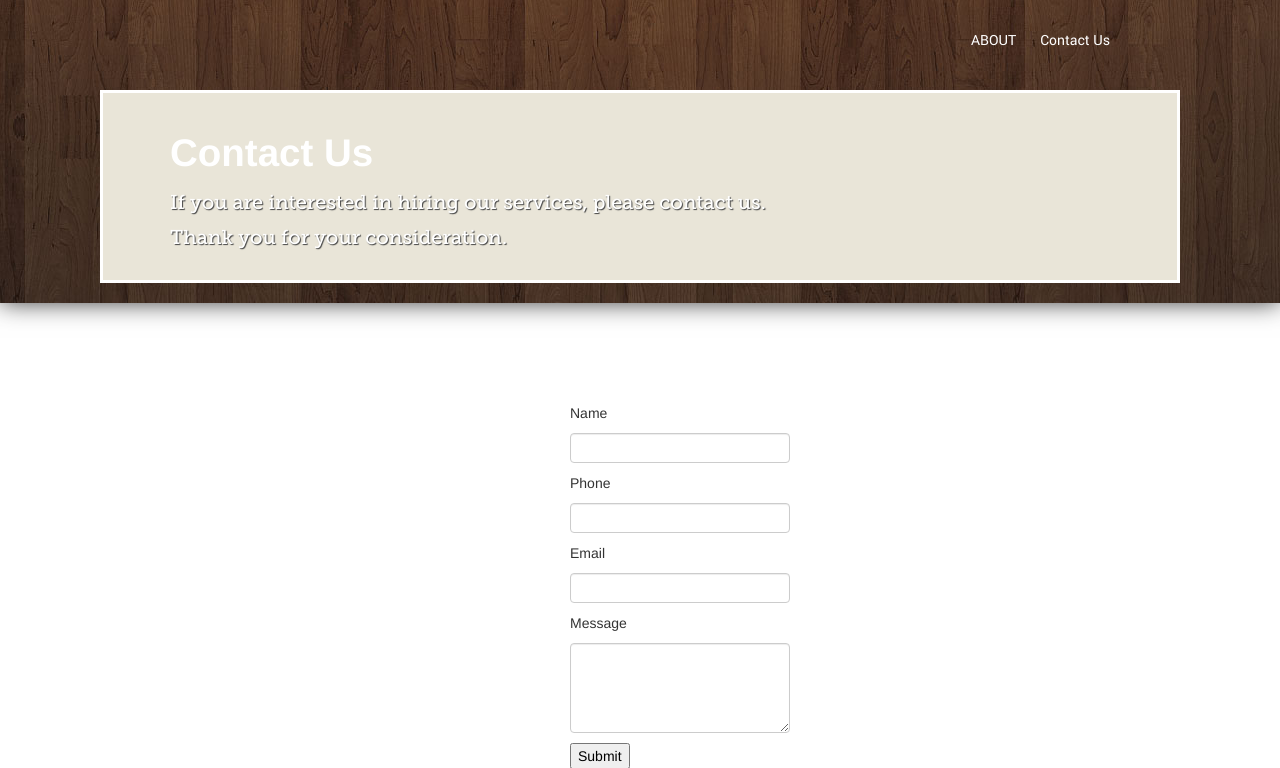
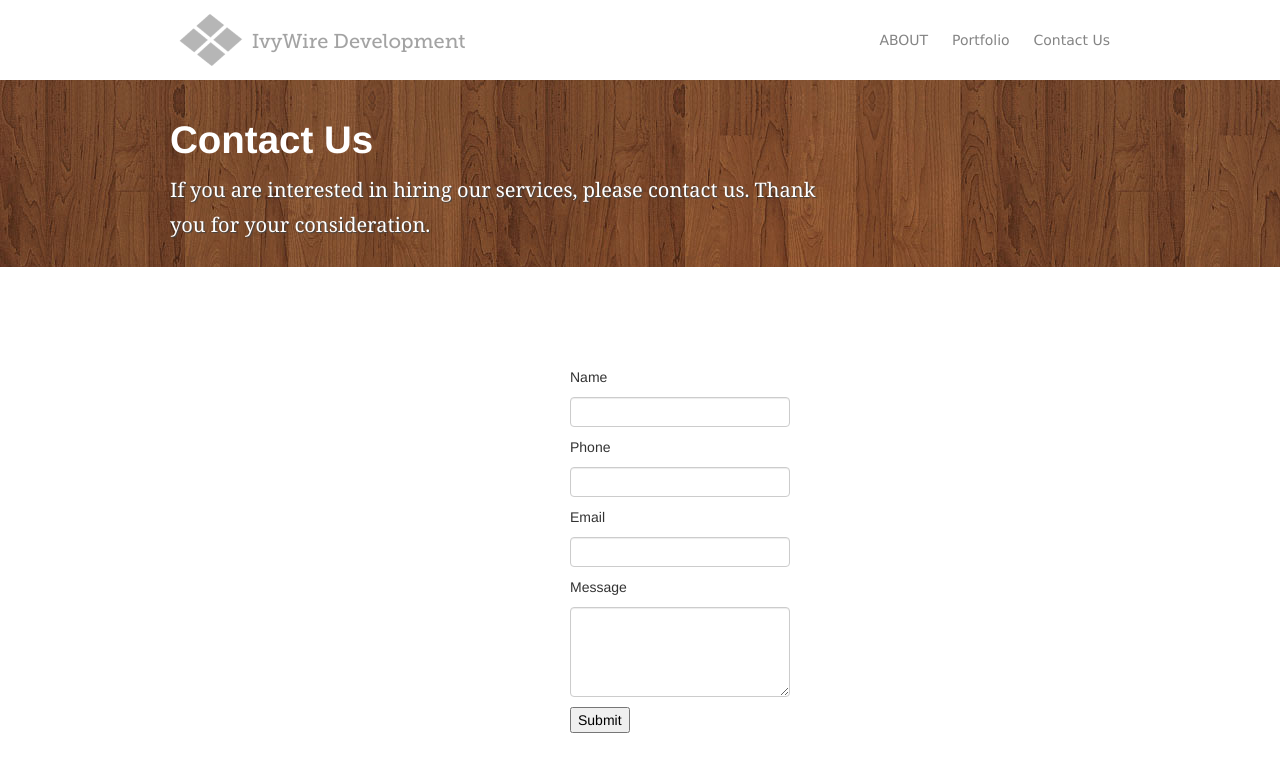
Before and after one commit to smogi/ivyWebsite, a Django app: template ivywire/ivywire/templates/contact.html in a window 1280 px wide. Shown: the top 768 px of the page. After the commit the page ends 733 px from the top, so only its background shows below. Run offline with Django 3.2, Linux system fonts and the light colour scheme; the template is opened without the code that fills it, so the values that code supplies are empty.

Commit message:
v0.2.2
contact us

```diff
--- a/ivywire/ivywire/assets/css/style2.css
+++ b/ivywire/ivywire/assets/css/style2.css
@@ -25,15 +25,41 @@ margin-top: auto;
 
 }
 
+.upper1{
+	background: url('../img/wall1.png') repeat scroll #0489B1;
+}
+
 .white {
   color: #FFFFFF;
 }
 
+.black {
+  color: #000000;
+}
 .topNavBar1 ul li a{
 	text-decoration:none;
-	font-family: 'RobotoFont4';
+	font-family: Verdana, Geneva, sans-serif;
+	color:#848484;
+	padding-bottom:5px;
+
+}
+
+.frontDescription{
+	float:left;
+	margin-top:2px;
+}
+.frontDescription p{
+	float:left;
+	font-size:20px;
+	line-height:1.75em;
 	color:#FFFFFF;
-	padding-bottom:5px;
+	padding-bottom:15px;
+	font-family: 'Georgia';
+	font-weight: lighter;
+}
+
+.navSection{
+	float:right;
 }
 
 .middler{
@@ -42,3 +68,8 @@ margin-top: auto;
     margin: 100px 0 80px;
     width: 100%;
 }
+
+.upperNav1 {
+    box-shadow: 0 1px 4px 0 rgba(0, 0, 0, 0.48);
+	background: repeat #FFFFFF;
+}
--- a/ivywire/ivywire/templates/contact.html
+++ b/ivywire/ivywire/templates/contact.html
@@ -1,6 +1,9 @@
 <!DOCTYPE html>
-<html>
+<html lang="en">
 <head>
+<meta charset="utf-8" />
+<title>IvyWire Development</title>
+
 {% load staticfiles %}
 <link rel="stylesheet" href="{% static "css/bootstrap.min.css" %}" type="text/css"/>
 <link rel="stylesheet" href="{% static "css/style.css" %}" type="text/css"/>
@@ -8,21 +11,28 @@
 </head>
 
 <body>
-<div class="banner1">
+<div class="upperNav">
     <header>
 	   <div class="container">
+		<div class="icon">
+	       <a href="/"><img src="{% static "img/logo.png"%}"/>
+		    <p>IvyWire Development</p>
+		   </a>
+		</div>
 	       <div class="navSection">
-                <nav class="topNavBar1" class="white">
+                <nav class="topNavBar1">
 				     <ul>
-					    <li><a href="/index">ABOUT</a></li>
+					    <li><a href="/">ABOUT</a></li>
+						<li><a href="/portfolio">Portfolio</a></li>
 						<li><a href="/contact">Contact Us</a></li>
 				     </ul>
 			    </nav>
 		   </div>
 	   </div>
 	</header>
+</div>
 
-	<div class="banner">
+	<div class="upper1">
 	   <div class="container">
 	       <div class="contactustitle">
 		      <h1 class="white">Contact Us</h1>
@@ -66,8 +76,8 @@
  <TextArea id="message" name="message" cols="100" rows="4">
  </TextArea>
 
-  <input type="submit"/>
-  </form>
+ <input type="submit"/>
+ </form>
 
 </div>
 </div>
```
